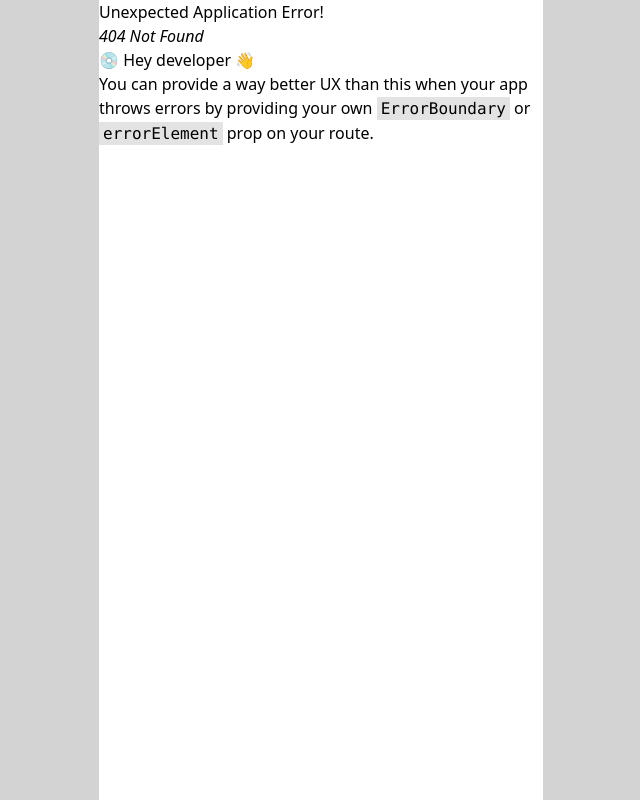
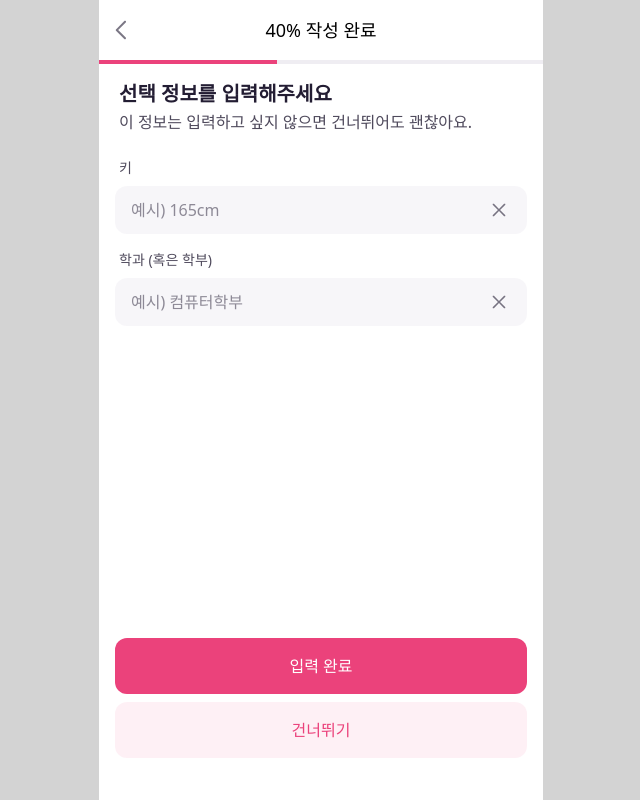
Before and after one commit to qowldud/love-soong-alarm-Web, a React (Vite) app: page /onboarding/extra in a window 1280 px wide. Before the commit this address had no page. Shown: the whole page, without its empty margins (319-959 px from the left). Built offline with nearby package versions, Linux system fonts and the light colour scheme.

Commit message:
feat: 온보딩/추가정보 ui 구현

```diff
--- a/src/Router.tsx
+++ b/src/Router.tsx
@@ -2,6 +2,7 @@ import { createBrowserRouter } from "react-router-dom";
 import { Test } from "./pages/Test";
 import { PrivateLayout } from "./components/PrivateLayout";
 import { Onboarding_Profile } from "./pages/Onboarding_Profile";
+import { Onboarding_Extra } from "./pages/Onboarding_Extra";
 
 export const router = createBrowserRouter([
   {
@@ -19,6 +20,10 @@ export const router = createBrowserRouter([
     element: <Onboarding_Profile />,
   },
   {
+    path: "/onboarding/extra",
+    element: <Onboarding_Extra />,
+  },
+  {
     element: <PrivateLayout />,
     children: [
       {
--- /dev/null
+++ b/src/components/Onboarding/Description.tsx
@@ -0,0 +1,13 @@
+interface Props {
+  title: string;
+  subTitle: string;
+}
+
+export const Description = ({ title, subTitle }: Props) => {
+  return (
+    <div className="flex flex-col w-full py-4 px-5 gap-0.5">
+      <span className="text-content-base text-xl font-bold">{title}</span>
+      <span className="text-additive font-medium text-base">{subTitle}</span>
+    </div>
+  );
+};
--- a/src/index.css
+++ b/src/index.css
@@ -2,7 +2,6 @@
 
 @theme {
   --color-main1: #eb427b;
-  --color-main2: #eb427b33;
   --color-main3: #eb427b14;
   --color-content-base: #231d33;
   --color-content-disabled: rgba(35, 29, 51, 0.4);
--- /dev/null
+++ b/src/pages/Onboarding_Extra.tsx
@@ -0,0 +1,30 @@
+import { Button } from "../common/Button";
+import { Header } from "../common/Header";
+import { Input } from "../common/Input";
+import { Description } from "../components/Onboarding/Description";
+import { ProgressBar } from "../components/Onboarding/ProgressBar";
+
+export const Onboarding_Extra = () => {
+  return (
+    <div className="flex flex-col h-full justify-between">
+      <div className="flex flex-col ">
+        <Header title="40% 작성 완료" />
+        <ProgressBar per="40%" />
+        <Description
+          title="선택 정보를 입력해주세요"
+          subTitle="이 정보는 입력하고 싶지 않으면 건너뛰어도 괜찮아요."
+        />
+
+        <div className="flex flex-col px-4 py-2 gap-4">
+          <Input label="키" placeholder="예시) 165cm" />
+          <Input label="학과 (혹은 학부)" placeholder="예시) 컴퓨터학부" />
+        </div>
+      </div>
+
+      <div className="flex flex-col py-2.5 px-4 mb-8 gap-2">
+        <Button>입력 완료</Button>
+        <Button variant="secondary">건너뛰기</Button>
+      </div>
+    </div>
+  );
+};
--- a/src/pages/Onboarding_Profile.tsx
+++ b/src/pages/Onboarding_Profile.tsx
@@ -1,9 +1,10 @@
 import { useState } from "react";
 import { Header } from "../common/Header";
 import { Input } from "../common/Input";
-import { OptionButton } from "../components/Profile/OptionButton";
-import { ProgressBar } from "../components/Profile/ProgressBar";
+import { OptionButton } from "../components/Onboarding/OptionButton";
+import { ProgressBar } from "../components/Onboarding/ProgressBar";
 import { Button } from "../common/Button";
+import { Description } from "../components/Onboarding/Description";
 
 const GENDER_OPTIONS = ["남성", "여성"];
 
@@ -15,31 +16,26 @@ export const Onboarding_Profile = () => {
         <Header title="30% 작성 완료" />
         <ProgressBar per="30%" />
 
-        <div className="flex flex-col w-full py-4 px-5 gap-0.5">
-          <span className="text-content-base text-xl font-bold">
-            필수 프로필을 입력해주세요
-          </span>
-          <span className="text-additive font-medium text-base">
-            이곳은 누구나 볼 수 있는 프로필이에요.
-          </span>
-        </div>
+        <Description
+          title="필수 프로필을 입력해주세요"
+          subTitle="이곳은 누구나 볼 수 있는 프로필이에요."
+        />
 
-        <div className="flex flex-col py-2 px-4">
+        <div className="flex flex-col px-4 py-2 gap-4">
+          <div className="flex flex-col">
             <Input label="나를 표현하는 이모티콘" placeholder="예시) 🥰" />
             <div className="px-1 py-2.5 text-assistive text-xs font-normal">
               키보드에서 이모티콘을 자유롭게 입력해주세요!
             </div>
           </div>
 
-        <div className="flex flex-col px-4 py-2">
           <Input label="닉네임" placeholder="예시) 김숭실" />
-        </div>
 
-        <div className="px-4 pt-2 pb-1 ">
+          <div className="flex flex-col gap-3">
             <span className="px-1 text-content-base text-sm font-normal">
               성별
             </span>
-        </div>
+
             <div className="px-4 py-2 flex gap-2">
               {GENDER_OPTIONS.map((option) => (
                 <OptionButton
@@ -49,14 +45,17 @@ export const Onboarding_Profile = () => {
                 />
               ))}
             </div>
-        <div className="py-2 px-4">
+          </div>
+
+          <div className="py-2">
             <span className="px-1 pb-2 text-sm text-additive font-medium">
               생년월일
             </span>
           </div>
         </div>
+      </div>
 
-      <div className="px-4 py-2.5 pb-8">
+      <div className="py-2.5 mb-8 px-4">
         <Button>다음</Button>
       </div>
     </div>
```
Also changed, not shown: src/components/Onboarding/OptionButton.tsx (renamed from src/components/Profile/OptionButton.tsx), src/components/Onboarding/ProgressBar.tsx (renamed from src/components/Profile/ProgressBar.tsx). Lines whose indentation alone changed are shown as unchanged.
